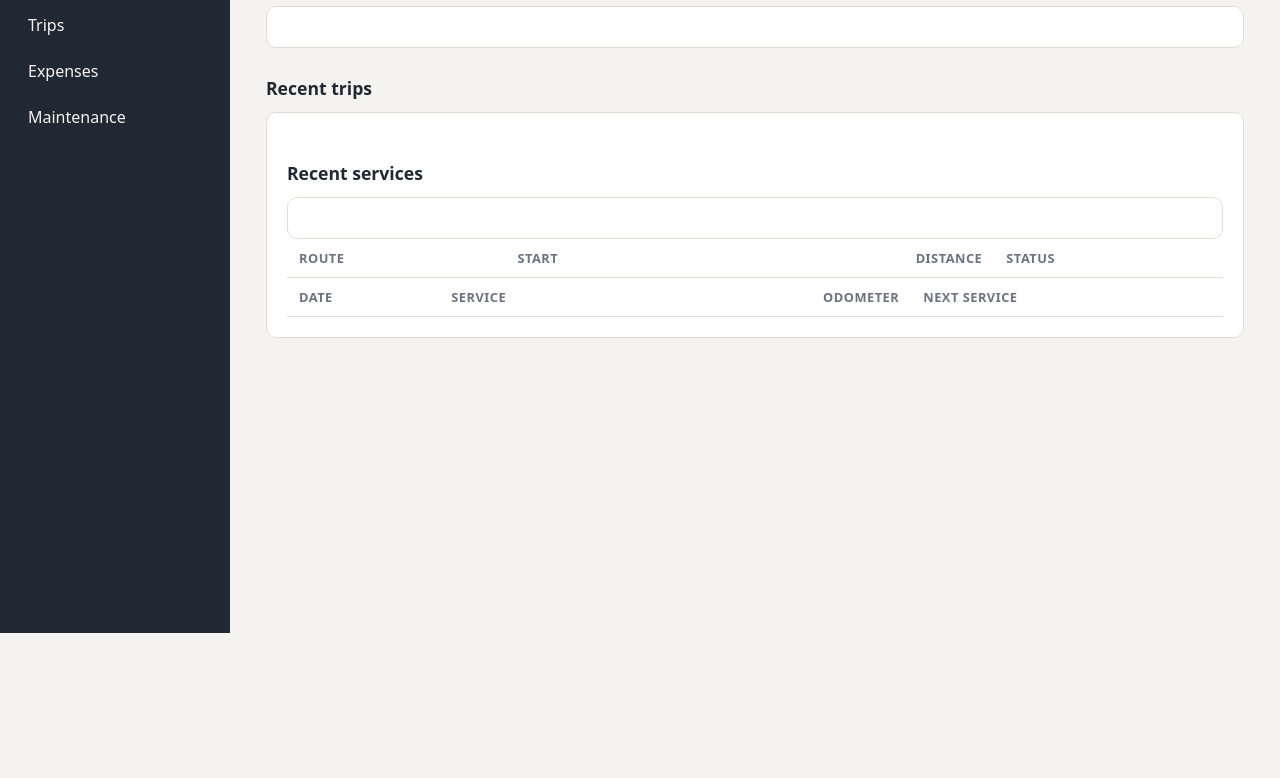
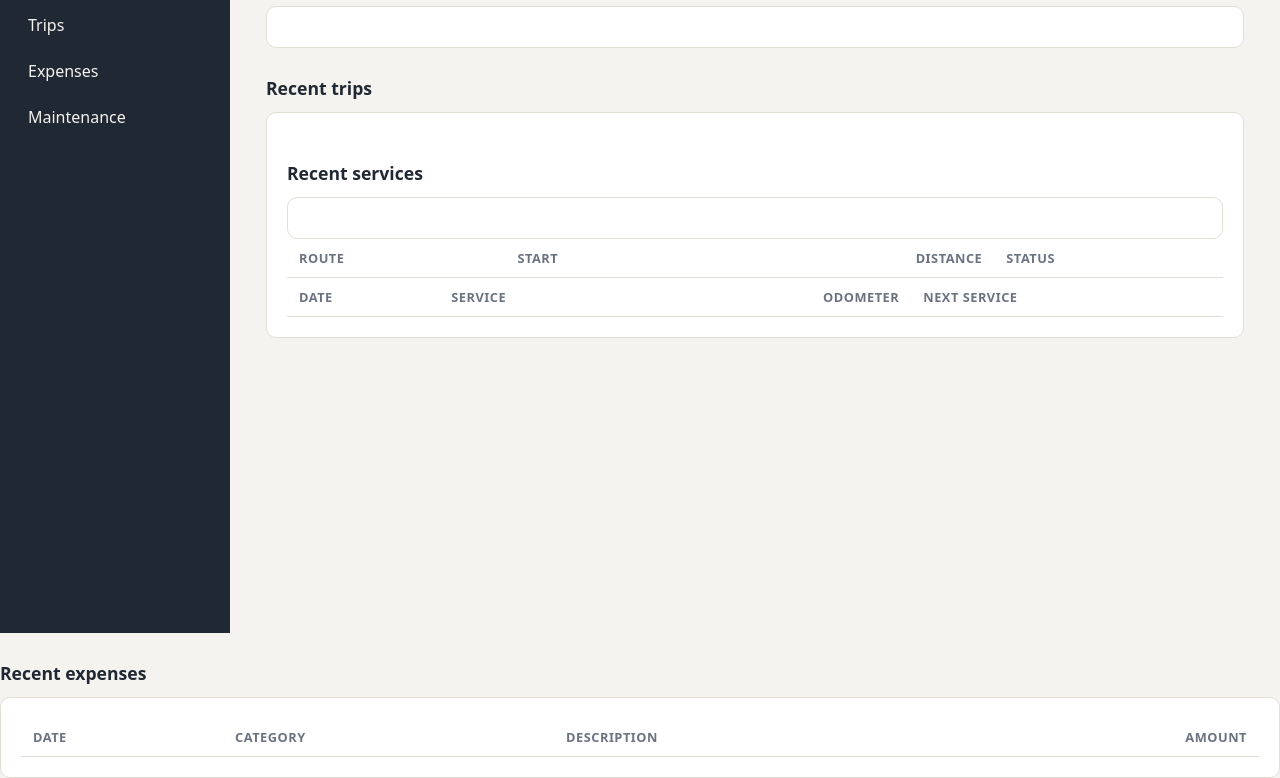
Before and after one commit to parthbsawant/FleetPilot, a website with bundled scripts: page frontend/vehicle.html in a window 1280 px wide. Shown: the part 167-945 px from the top of the page. Before the commit the page ends 800 px from the top, so only its background shows below. Built offline with nearby package versions, Linux system fonts and the light colour scheme.

Commit message:
Added functionality : to show recent expenses on vehicle detail page

```diff
--- a/frontend/js/vehicle.js
+++ b/frontend/js/vehicle.js
@@ -9,6 +9,8 @@ import {
     formatDate,
     formatDateTime,
     TRIP_STATUS_LABELS,
+    formatMoney,
+    CATEGORY_LABELS,
     TYPE_LABELS,
     STATUS_LABELS,
     escapeHtml
@@ -96,3 +98,4 @@ async function loadVehicle() {
 loadVehicle();
 loadRecentTrips();
 loadRecentServices();
+loadRecentExpenses();
--- a/frontend/vehicle.html
+++ b/frontend/vehicle.html
@@ -67,7 +67,22 @@
 
                 </table>
             </div>
+            <h2 class="section-title" id="expenses-title">Recent expenses</h2>
 
+            <div class="card table-wrap">
+                <table>
+                    <thead>
+                        <tr>
+                            <th>Date</th>
+                            <th>Category</th>
+                            <th>Description</th>
+                            <th class="num">Amount</th>
+                        </tr>
+                    </thead>
+
+                    <tbody id="expense-rows"></tbody>
+                </table>
+            </div>
         </main>
     </div>
 
```
